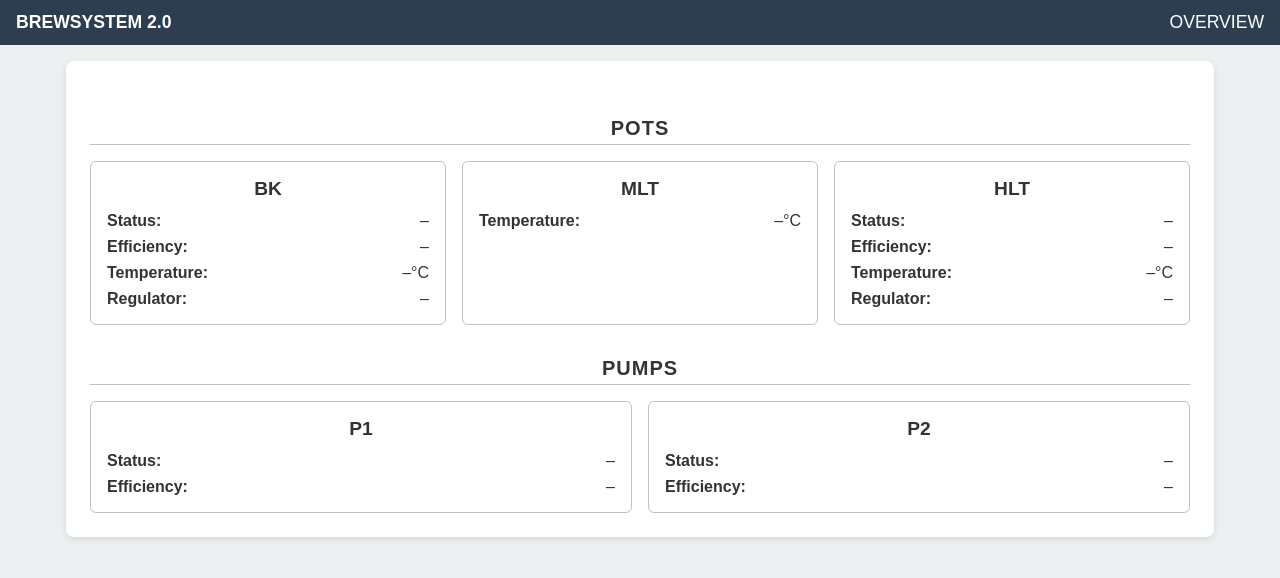
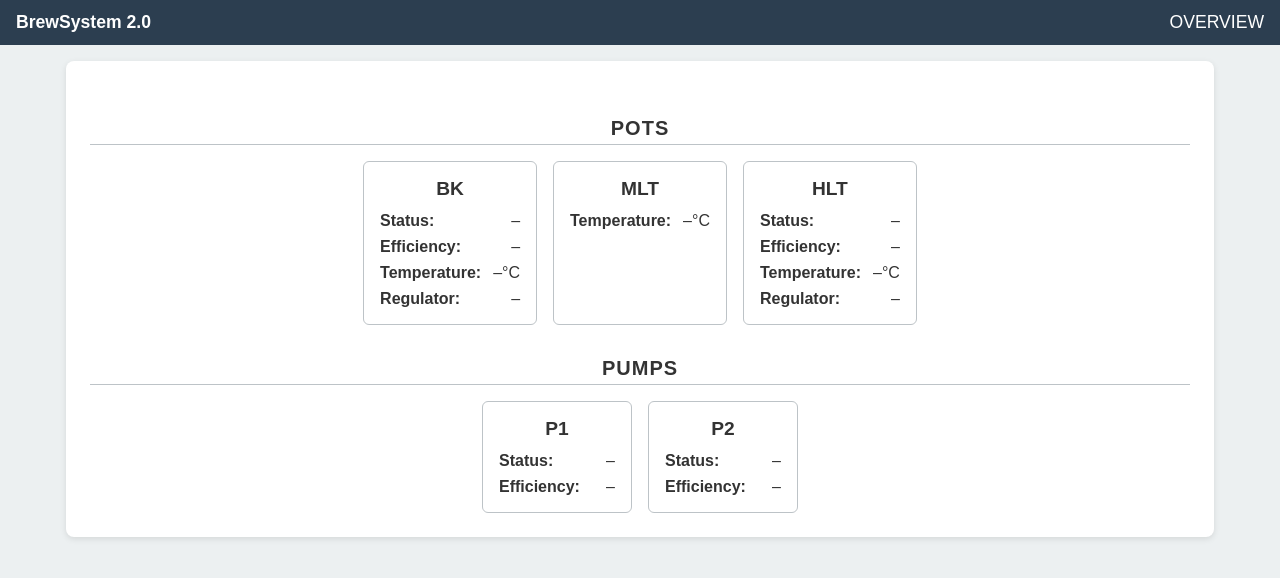
Before and after one commit to PeterMEjlev/BrewSystem-2.0, a website: page Webpage/static/index.html in a window 1280 px wide. Drawn offline with Linux system fonts and the light colour scheme; no server answers.

Commit message:
1. Further front end changes

```diff
--- a/Webpage/static/index.html
+++ b/Webpage/static/index.html
@@ -48,8 +48,9 @@
     /* GRID OF CARDS */
     .card-grid {
       display: grid;
-      grid-template-columns: repeat(auto-fit, minmax(250px, 1fr));
+      grid-template-columns: repeat(auto-fit, minmax(150px, max-content));
       gap: 1rem;
+      justify-content: center;
     }
     .card {
       border: 1px solid #bdc3c7;
@@ -72,6 +73,9 @@
     .label {
       font-weight: bold;
     }
+    .field > .label + * {
+      margin-left: 0.75rem;
+    }
     @media (max-width: 600px) {
       .card-grid {
         grid-template-columns: 1fr;
@@ -83,7 +87,7 @@
 
   <!-- TOP BAR -->
   <header class="navbar">
-    <div class="title">BREWSYSTEM 2.0</div>
+    <div class="title">BrewSystem 2.0</div>
     <div class="nav-item">OVERVIEW</div>
   </header>
 
```
